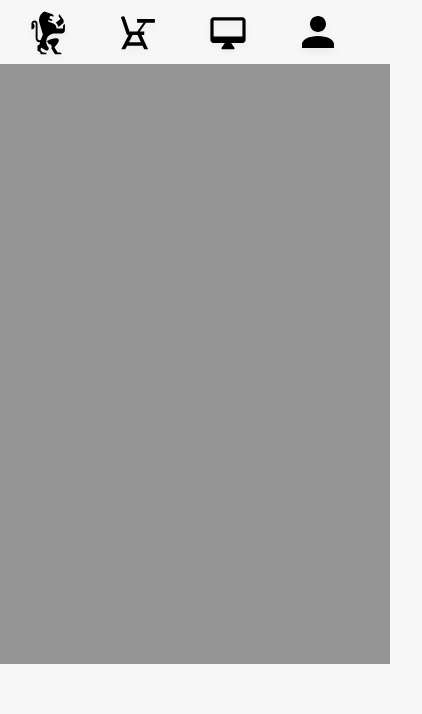
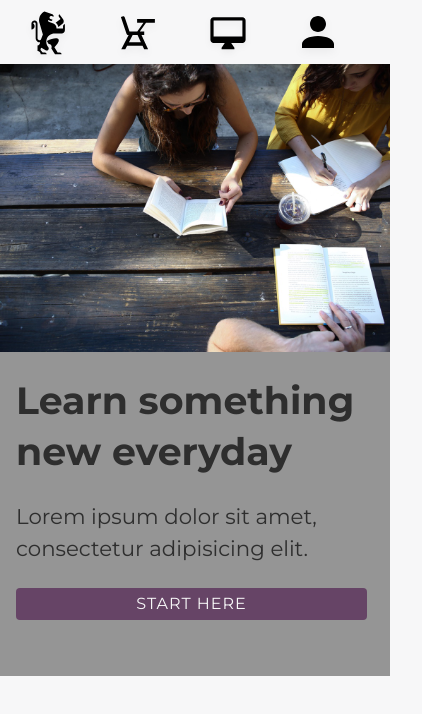
Before and after one commit to morenom73/colmar-academy, a plain HTML site: page index.html in a window 390 px wide. Shown: the whole page, 422 px wide, since content can reach past the window. Drawn offline with Linux system fonts and the light colour scheme.

Commit message:
finished banner HTML and CSS

```diff
--- a/index.html
+++ b/index.html
@@ -14,17 +14,18 @@
 <!-- Header Navigation-->
 <header>
   <div class="content">
-    <a href="index.html" class=" desktop logo">
+    <a href="index.html" class="desktop logo">
       <img src="./resources/images/ic-logo.svg" alt='Colmar Academy logo'>
       <span class='colmar'>COLMAR</span><span class='academy'>ACADEMY</span></a>
     <nav class="desktop">
       <ul>
-        <li><a href="#">On campus</a></li>
+        <li><a href="#">On Campus</a></li>
         <li><a href="#">Online</a></li>
-        <li><a href="#">or companies</a></li>
-        <li><a href="#">Sign in</a></li>
+        <li><a href="#">For Companies</a></li>
+        <li><a href="#">Sign In</a></li>
       </ul>
     </nav>
+
     <nav class="mobile">
       <ul>
         <li><a href="#"><img src="./resources/images/ic-logo.svg" alt='Colmar Academy logo'></a></li>
@@ -38,8 +39,16 @@
 
 <!-- Banner  -->
 
-<div class="banner">
+<div class="container-banner">
+  <div class="container-banner-container">
+  <img src="./resources/images/banner.jpg" alt="people reading books and writing">
+  <div class="container-banner-text">
+    <h1>Learn something new everyday</h1>
+    <h3 class="sub-head">Lorem ipsum dolor sit amet, consectetur adipisicing elit.</h3>
+    <h4 class="button">Start here</h4>
+  </div>
+  </div>
+</div> <!-- container-banner -->
 
-</div>
   </body>
 </html>
--- a/resources/css/style.css
+++ b/resources/css/style.css
@@ -6,6 +6,23 @@ html {
   box-sizing: border-box;
   font-family: 'Montserrat', sans-serif;
   color: #2e2e2e;
+  box-sizing: border-box;
+}
+
+h1 {
+  font-size: 3.157rem;
+  font-weight: 700;
+  line-height: 1;
+}
+
+h3 {
+  font-size: 1.777rem;
+  line-height: 1;
+}
+
+h4 {
+  font-size: 1.333rem;
+  letter-spacing: 1px;
 }
 
 /* Header Navigation*/
@@ -51,6 +68,7 @@ header a {
 
 .colmar {
   font-weight: 700;
+  color: #402b40;
 }
 
 header a .academy {
@@ -61,7 +79,7 @@ header .mobile {
   display: none;
 }
 
-@media only screen and (max-width: 820px) {
+@media only screen and (max-width: 840px) {
   .colmar,
   .academy {
     display: none;
@@ -87,10 +105,108 @@ header .mobile {
 
 /* Banner Styles */
 
-.banner {
+.container-banner {
   position: absolute;
+  width: 100%;
+  margin-top: 4rem;
+
+}
+
+.container-banner-container {
   background-color: #959595;
   width: 100%;
-  height: 600px;
-  margin-top: 4rem;
+  display: flex;
+  flex-direction: row;
+  align-items: center;
+  padding-top: 2rem;
+  padding-bottom: 2rem;
 }
+
+.container-banner img {
+  width: 60%;
+  margin-right: 1.5rem;
+  margin-left: 1.5rem;
+}
+
+.container-banner-text {
+  width: 40%;
+  margin-right: 3rem;
+}
+
+.container-banner .sub-head {
+  padding-top: 1rem;
+}
+
+.button {
+  color: #f7f7f8;
+  background-color: #402b40;
+  text-align: center;
+  width: 50%;
+  border-radius: 4px;
+  padding-top: .5rem;
+  padding-bottom: .5rem;
+  margin-top: 1rem;
+}
+
+@media only screen and (max-width: 1100px) {
+  h1 {
+    font-size: 2.369rem;
+    line-height: 1;
+  }
+
+  h3 {
+    font-size: 1.333rem;
+    line-height: 1;
+  }
+
+  .button {
+    width: 100%;
+    font-size: 1rem;
+    background-color: #646;
+  }
+}
+
+@media only screen and (max-width: 680px ) {
+  .container-banner-container {
+    width: 100%;
+    display: flex;
+    flex-direction: column;
+    padding-bottom: 2rem;
+    margin-top: -2rem;
+    }
+
+    .container-banner img {
+      width: 100%;
+    }
+
+    .container-banner-text {
+      margin: auto;
+      width: 100%;
+      padding-top: 1.5rem;
+      padding-bottom: 1.5rem;
+      padding-left: 1rem;
+      padding-right: 1rem;
+    }
+
+    .container-banner .sub-head {
+      padding-top: 1.5rem;
+      line-height: 1.47;
+    }
+
+    h1 {
+      line-height: 1.333;
+    }
+
+    .button {
+      width: 90%;
+      background-color: #646;
+      margin-top: 1.5rem;
+      text-transform: uppercase;
+    }
+  }
+
+@media only screen and (max-width: 320px ) {
+  .container-banner-text {
+    margin: auto;
+    width: 90%;
+}
```
